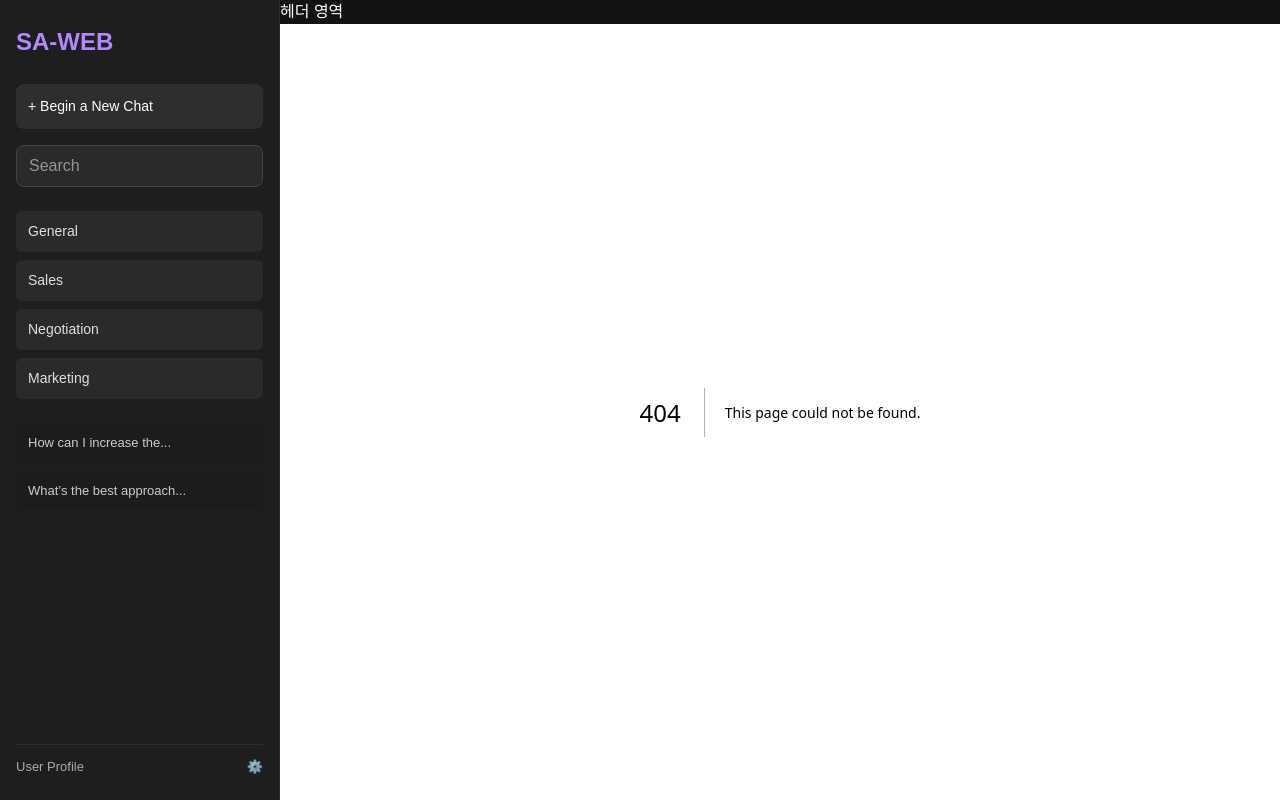
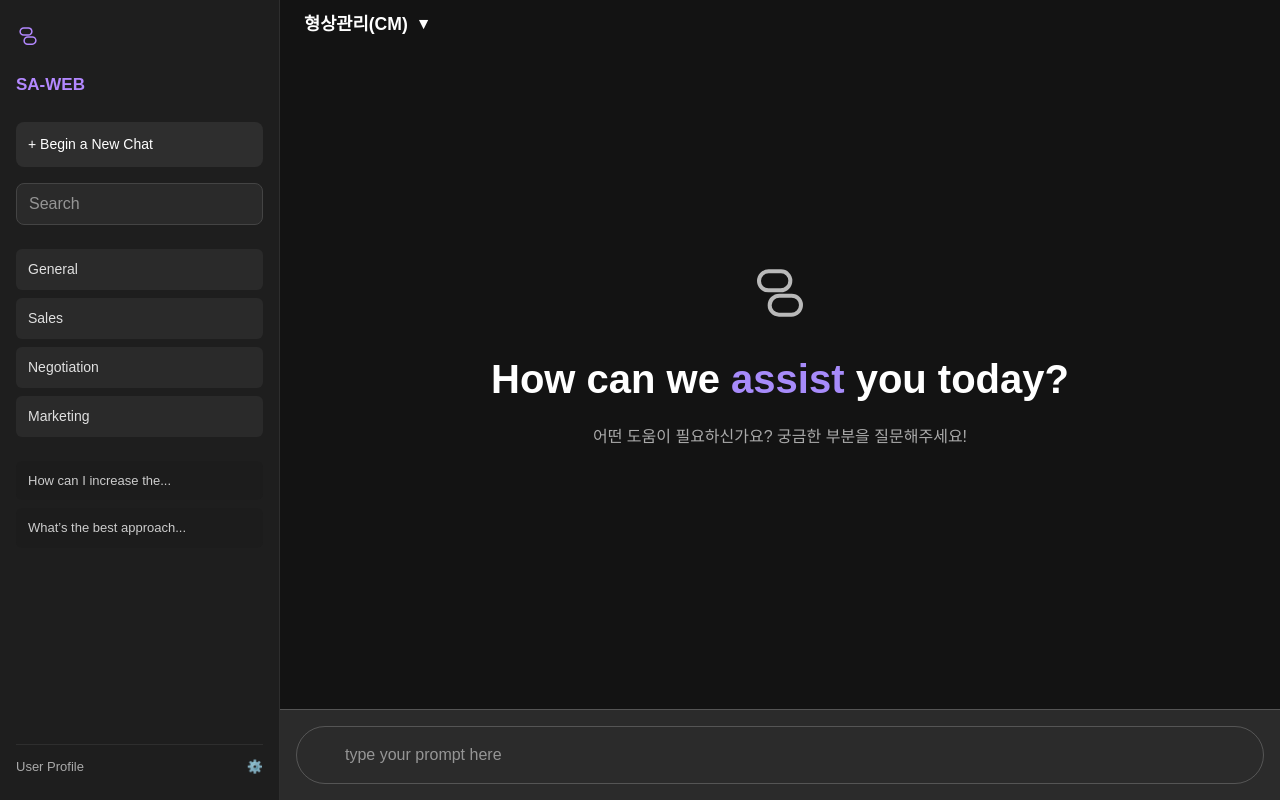
Before and after one commit to cherry2250/sa-web, a Next.js app: page /cm in a window 1280 px wide. Before the commit this address had no page. Built offline with nearby package versions, Linux system fonts and the light colour scheme.

Commit message:
feat : Header Format

```diff
--- a/package.json
+++ b/package.json
@@ -11,7 +11,10 @@
   "dependencies": {
     "next": "^15.3.3",
     "react": "^19.1.0",
-    "react-dom": "^19.1.0"
+    "react-dom": "^19.1.0",
+    "react-markdown": "^10.1.0",
+    "rehype-highlight": "^7.0.2",
+    "remark-gfm": "^4.0.1"
   },
   "devDependencies": {
     "@tailwindcss/postcss": "^4",
--- /dev/null
+++ b/src/app/b-mon/page.tsx
@@ -0,0 +1,5 @@
+import { ChatPanel } from "@/widgets/ChatPanel";
+
+export default function BMONPage() {
+  return <ChatPanel />;
+}
--- /dev/null
+++ b/src/app/cm/page.tsx
@@ -0,0 +1,5 @@
+import { ChatPanel } from "@/widgets/ChatPanel";
+
+export default function CMPage() {
+  return <ChatPanel />;
+}
--- /dev/null
+++ b/src/app/kos-sa/page.tsx
@@ -0,0 +1,5 @@
+import { ChatPanel } from "@/widgets/ChatPanel";
+
+export default function KOSSaPage() {
+  return <ChatPanel />;
+}
--- a/src/widgets/ChatPanel/ui/ChatPanel.module.css
+++ b/src/widgets/ChatPanel/ui/ChatPanel.module.css
@@ -59,11 +59,11 @@
 
 .aiMessage {
   align-self: flex-start;
-  background: #4f8cff;
+  background: #2a71f5;
   color: #fff;
   border-radius: 16px 16px 16px 4px;
   padding: 12px 20px;
-  max-width: 70%;
+  max-width: 90%;
   word-break: break-all;
   font-size: 1rem;
   box-shadow: 0 2px 8px rgba(0, 0, 0, 0.04);
--- a/src/widgets/ChatPanel/ui/ChatPanel.tsx
+++ b/src/widgets/ChatPanel/ui/ChatPanel.tsx
@@ -1,9 +1,13 @@
 "use client";
-import React, { useState } from "react";
+import React, { useRef, useEffect, useState } from "react";
 import styles from "./ChatPanel.module.css";
 import { ChatInput } from "@/features/ChatInput";
 import { LogoIcon } from "@/shared/assets/icons";
 import { sendAgentMessageStreaming } from "@/shared/lib/aiAgentApi";
+import ReactMarkdown from "react-markdown";
+import remarkGfm from "remark-gfm";
+import rehypeHighlight from "rehype-highlight";
+import "highlight.js/styles/github.css";
 
 const apiKey = "app-kp12R0vDySbir5GhcEexZm2m";
 const user = "test1234";
@@ -14,6 +18,13 @@ export const ChatPanel = () => {
     { role: "user" | "ai"; text: string }[]
   >([]);
   const [loading, setLoading] = useState(false);
+  const messageListRef = useRef<HTMLDivElement>(null);
+
+  useEffect(() => {
+    if (messageListRef.current) {
+      messageListRef.current.scrollTop = messageListRef.current.scrollHeight;
+    }
+  }, [messages, loading]);
 
   const handleSend = (message: string) => {
     setMessages((prev) => [...prev, { role: "user", text: message }]);
@@ -24,7 +35,7 @@ export const ChatPanel = () => {
       {
         query: message,
         user,
-        conversation_id: "daf68fdf-95d0-4e8b-96a9-bef7910c6504",
+        conversation_id: "",
         response_mode: "streaming",
         files: [],
         inputs: {},
@@ -60,13 +71,11 @@ export const ChatPanel = () => {
               today?
             </h2>
             <p className={styles.desc}>
-              Get expert guidance powered by AI agents specializing in Sales,
-              Marketing, and Negotiation. Choose the agent that suits your needs
-              and start your conversation with ease.
+              어떤 도움이 필요하신가요? 궁금한 부분을 질문해주세요!
             </p>
           </div>
         ) : (
-          <div className={styles.messageList}>
+          <div className={styles.messageList} ref={messageListRef}>
             {messages.map((msg, idx) => (
               <div
                 key={idx}
@@ -74,7 +83,26 @@ export const ChatPanel = () => {
                   msg.role === "user" ? styles.userMessage : styles.aiMessage
                 }
               >
-                {msg.text}
+                {msg.role === "ai" ? (
+                  <ReactMarkdown
+                    remarkPlugins={[remarkGfm]}
+                    rehypePlugins={[rehypeHighlight]}
+                    components={{
+                      code(props) {
+                        const { children, className, ...rest } = props;
+                        return (
+                          <code className={className} {...rest}>
+                            {children}
+                          </code>
+                        );
+                      },
+                    }}
+                  >
+                    {msg.text}
+                  </ReactMarkdown>
+                ) : (
+                  msg.text
+                )}
               </div>
             ))}
             {loading && (
--- /dev/null
+++ b/src/widgets/header/menuData.ts
@@ -0,0 +1,22 @@
+export const menuData = [
+  {
+    label: "KOS-SA",
+    path: "/",
+  },
+  {
+    label: "K-ICIS SA",
+    path: "/k-icis-sa",
+  },
+  {
+    label: "형상관리(CM)",
+    path: "/cm",
+  },
+  {
+    label: "B-MON",
+    path: "/b-mon",
+  },
+  {
+    label: "B-OS/S-GOV",
+    path: "/bos-sgov",
+  },
+];
--- a/src/widgets/header/ui/Header.module.css
+++ b/src/widgets/header/ui/Header.module.css
@@ -1,4 +1,57 @@
 .header {
+  display: flex;
+  align-items: center;
+  justify-content: flex-start;
   background: #131313;
   color: #fff;
+  padding: 0 24px;
+  height: 48px;
 }
+
+.left {
+  display: flex;
+  align-items: center;
+}
+
+.dropdown {
+  position: relative;
+}
+
+.dropdownBtn {
+  background: none;
+  border: none;
+  color: #fff;
+  font-size: 1.1rem;
+  font-weight: bold;
+  cursor: pointer;
+  display: flex;
+  align-items: center;
+  gap: 4px;
+}
+
+.arrow {
+  font-size: 0.9em;
+  margin-left: 4px;
+}
+
+.dropdownList {
+  position: absolute;
+  top: 110%;
+  left: 0;
+  background: #232323;
+  border: 1px solid #333;
+  border-radius: 6px;
+  min-width: 160px;
+  z-index: 10;
+  box-shadow: 0 2px 8px rgba(0, 0, 0, 0.15);
+}
+
+.dropdownItem {
+  padding: 10px 18px;
+  cursor: pointer;
+  color: #fff;
+}
+
+.dropdownItem:hover {
+  background: #333;
+}
--- a/src/widgets/header/ui/Header.tsx
+++ b/src/widgets/header/ui/Header.tsx
@@ -1,5 +1,53 @@
+"use client";
+import React, { useState, useEffect } from "react";
+import { useRouter, usePathname } from "next/navigation";
 import styles from "./Header.module.css";
+import { menuData } from "../menuData";
 
 export const Header = () => {
-  return <header className={styles.header}>헤더 영역</header>;
+  const [open, setOpen] = useState(false);
+  const [selected, setSelected] = useState(menuData[0]);
+  const router = useRouter();
+  const pathname = usePathname();
+
+  // url이 바뀔 때마다 selected 동기화
+  useEffect(() => {
+    const found = menuData.find((item) => item.path === pathname);
+    if (found) setSelected(found);
+  }, [pathname]);
+
+  const handleSelect = (item: (typeof menuData)[0]) => {
+    setSelected(item);
+    setOpen(false);
+    router.push(item.path);
+  };
+
+  return (
+    <header className={styles.header}>
+      <div className={styles.left}>
+        <div className={styles.dropdown}>
+          <button
+            className={styles.dropdownBtn}
+            onClick={() => setOpen((v) => !v)}
+          >
+            {selected.label}
+            <span className={styles.arrow}>▼</span>
+          </button>
+          {open && (
+            <ul className={styles.dropdownList}>
+              {menuData.map((item) => (
+                <li
+                  key={item.path}
+                  className={styles.dropdownItem}
+                  onClick={() => handleSelect(item)}
+                >
+                  {item.label}
+                </li>
+              ))}
+            </ul>
+          )}
+        </div>
+      </div>
+    </header>
+  );
 };
--- a/src/widgets/sidebar/ui/Sidebar.module.css
+++ b/src/widgets/sidebar/ui/Sidebar.module.css
@@ -13,7 +13,7 @@
 }
 
 .logo {
-  font-size: 24px;
+  font-size: 17px;
   font-weight: 700;
   color: #b388ff;
   margin-bottom: 24px;
--- a/src/widgets/sidebar/ui/Sidebar.tsx
+++ b/src/widgets/sidebar/ui/Sidebar.tsx
@@ -1,9 +1,15 @@
+import { LogoIcon } from "@/shared/assets/icons";
 import styles from "./Sidebar.module.css";
 
 export const Sidebar = () => {
   return (
     <aside className={styles.sidebar}>
-      <div className={styles.logo}>SA-WEB</div>
+      <div className={styles.logo}>
+        <span>
+          <LogoIcon className={styles.logo} />
+        </span>
+        <span>SA-WEB</span>
+      </div>
       <button className={styles.newChatButton}>+ Begin a New Chat</button>
       <input className={styles.search} placeholder="Search" />
 
```
Also changed, not shown: src/features/ChatInput/ui/ChatInput.module.css (+4 -4 lines), 1 other file (tests, documents, lock files or other folders).
